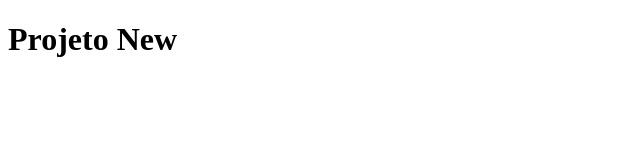
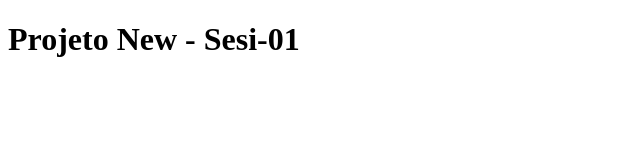
Before and after one commit to anajmb/Sesi-01, a plain HTML site: page index.html in a window 1280 px wide. Shown: the whole page, without its empty margins (0-640 px from the left). Drawn offline with Linux system fonts and the light colour scheme.

Commit message:
Adicionando alteração no H1

```diff
--- a/index.html
+++ b/index.html
@@ -6,6 +6,6 @@
     <title>Projeto</title>
 </head>
 <body>
-    <h1>Projeto New</h1>
+    <h1>Projeto New - Sesi-01</h1>
 </body>
 </html>
```
